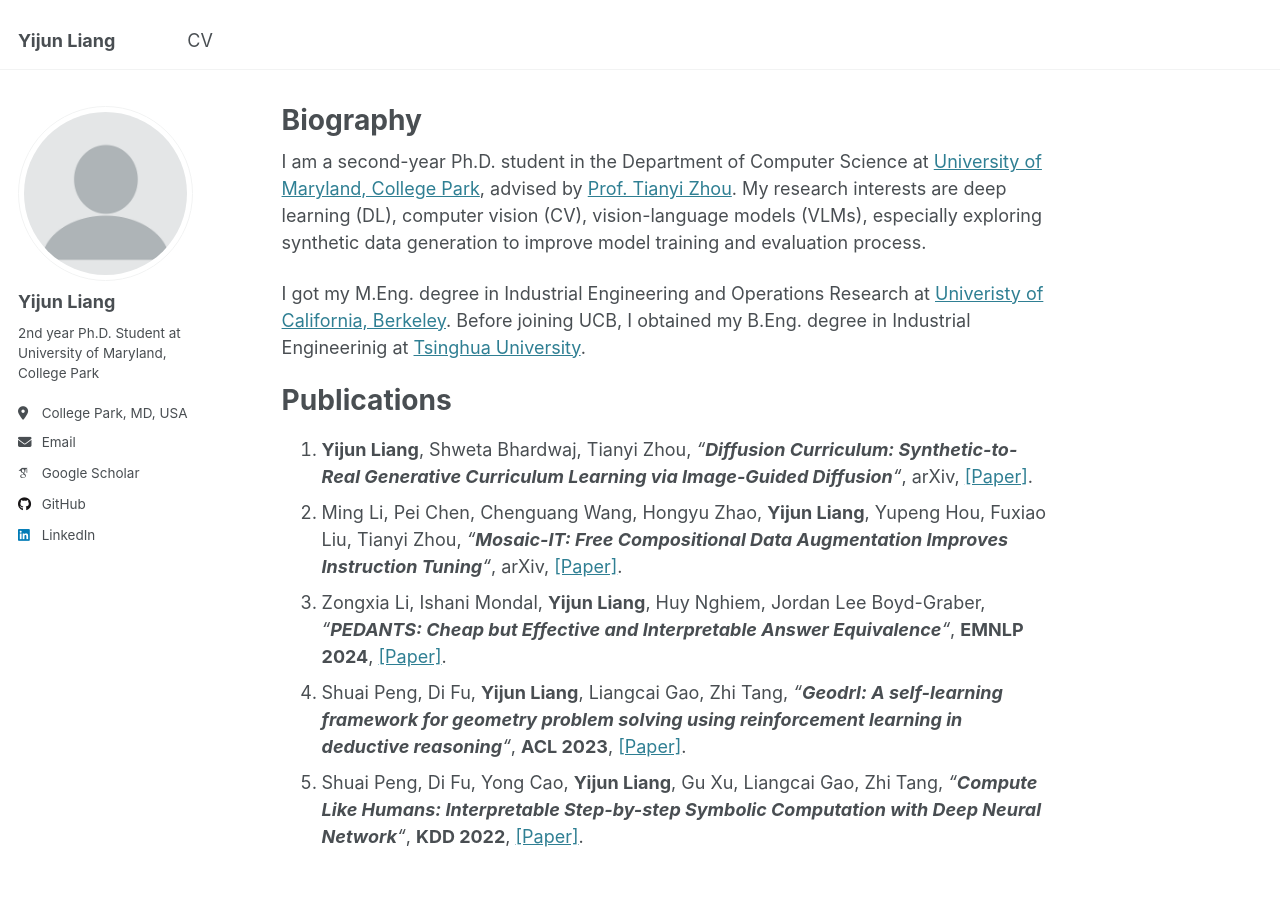
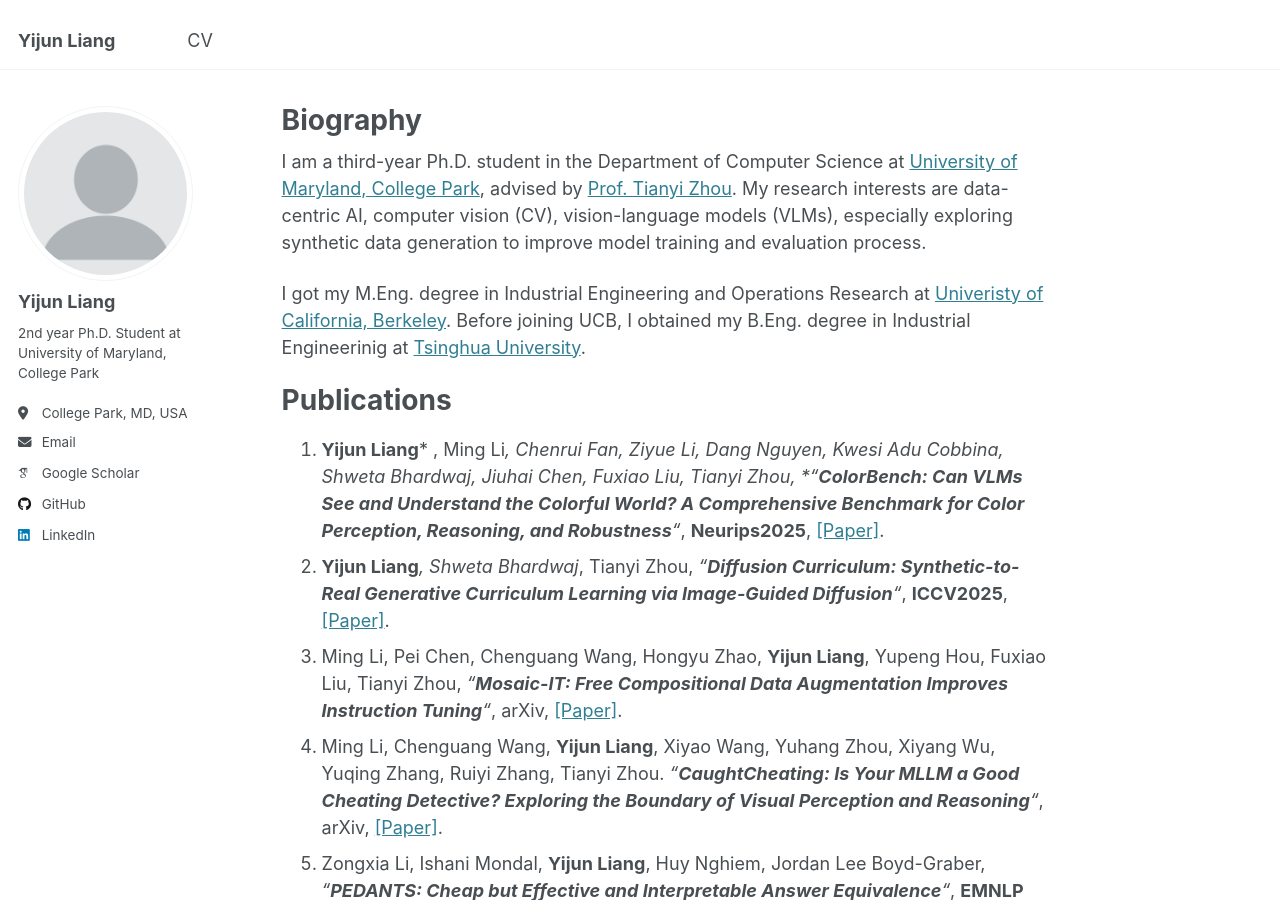
Before and after one commit to joliang17/joliang17.github.io, a Jekyll site: the page built from _pages/about.md, in a window 1280 px wide and 900 px high. Built offline with Jekyll 4.4.1, drawn with Linux system fonts in a browser that asks for light colours; some web fonts are replaced.

Commit message:
update 09/24

```diff
--- a/_pages/about.md
+++ b/_pages/about.md
@@ -7,8 +7,8 @@ redirect_from:
   - /about.html
 ---
 
-I am a second-year Ph.D. student in the Department of Computer Science at [University of Maryland, College Park](https://umd.edu/), advised by [Prof. Tianyi Zhou](https://tianyizhou.github.io/).
-My research interests are deep learning (DL), computer vision (CV), vision-language models (VLMs), especially exploring synthetic data generation to improve model training and evaluation process.
+I am a third-year Ph.D. student in the Department of Computer Science at [University of Maryland, College Park](https://umd.edu/), advised by [Prof. Tianyi Zhou](https://tianyizhou.github.io/).
+My research interests are data-centric AI, computer vision (CV), vision-language models (VLMs), especially exploring synthetic data generation to improve model training and evaluation process.
 
 I got my M.Eng. degree in Industrial Engineering and Operations Research at [Univeristy of California, Berkeley](https://ieor.berkeley.edu/). Before joining UCB, I obtained my B.Eng. degree in Industrial Engineerinig at [Tsinghua University](https://www.ie.tsinghua.edu.cn/eng/).
 
@@ -17,8 +17,11 @@ I got my M.Eng. degree in Industrial Engineering and Operations Research at [Uni
 
 Publications
 ======
-1. **Yijun Liang**, Shweta Bhardwaj, Tianyi Zhou, *"**Diffusion Curriculum: Synthetic-to-Real Generative Curriculum Learning via Image-Guided Diffusion**"*, arXiv, [[Paper]](https://arxiv.org/abs/2410.13674).
+1. **Yijun Liang***
+, Ming Li*, Chenrui Fan, Ziyue Li, Dang Nguyen, Kwesi Adu Cobbina, Shweta Bhardwaj, Jiuhai Chen, Fuxiao Liu, Tianyi Zhou, *"**ColorBench: Can VLMs See and Understand the Colorful World? A Comprehensive Benchmark for Color Perception, Reasoning, and Robustness**"*, **Neurips2025**, [[Paper]](https://arxiv.org/pdf/2504.10514).
+1. **Yijun Liang***, Shweta Bhardwaj*, Tianyi Zhou, *"**Diffusion Curriculum: Synthetic-to-Real Generative Curriculum Learning via Image-Guided Diffusion**"*, **ICCV2025**, [[Paper]](https://arxiv.org/abs/2410.13674).
 2. Ming Li, Pei Chen, Chenguang Wang, Hongyu Zhao, **Yijun Liang**, Yupeng Hou, Fuxiao Liu, Tianyi Zhou, *"**Mosaic-IT: Free Compositional Data Augmentation Improves Instruction Tuning**"*, arXiv, [[Paper]](https://arxiv.org/abs/2405.13326).
+3. Ming Li, Chenguang Wang, **Yijun Liang**, Xiyao Wang, Yuhang Zhou, Xiyang Wu, Yuqing Zhang, Ruiyi Zhang, Tianyi Zhou. *"**CaughtCheating: Is Your MLLM a Good Cheating Detective? Exploring the Boundary of Visual Perception and Reasoning**"*, arXiv, [[Paper]](https://arxiv.org/pdf/2507.00045).
 3. Zongxia Li, Ishani Mondal, **Yijun Liang**, Huy Nghiem, Jordan Lee Boyd-Graber, *"**PEDANTS: Cheap but Effective and Interpretable Answer Equivalence**"*, **EMNLP 2024**, [[Paper]](https://arxiv.org/abs/2402.11161).
 4. Shuai Peng, Di Fu, **Yijun Liang**, Liangcai Gao, Zhi Tang, *"**Geodrl: A self-learning framework for geometry problem solving using reinforcement learning in deductive reasoning**"*, **ACL 2023**, [[Paper]](https://aclanthology.org/2023.findings-acl.850.pdf).
 5. Shuai Peng, Di Fu, Yong Cao, **Yijun Liang**, Gu Xu, Liangcai Gao, Zhi Tang, *"**Compute Like Humans: Interpretable Step-by-step Symbolic Computation with Deep Neural Network**"*, **KDD 2022**, [[Paper]](https://dl.acm.org/doi/abs/10.1145/3534678.3539276).
```
